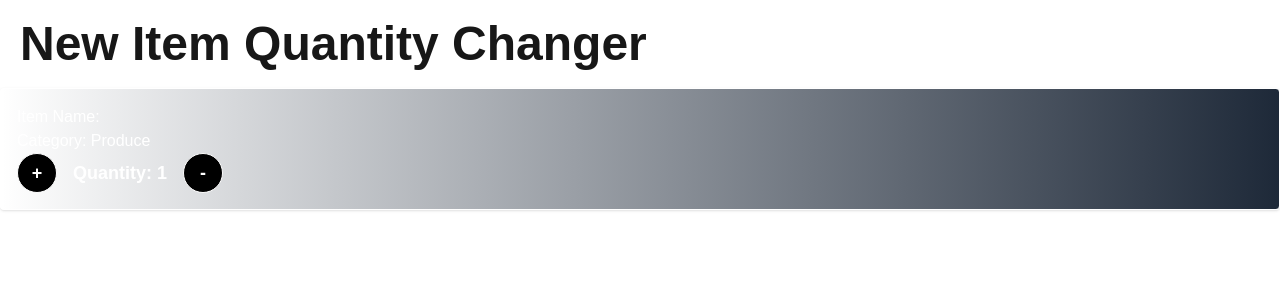
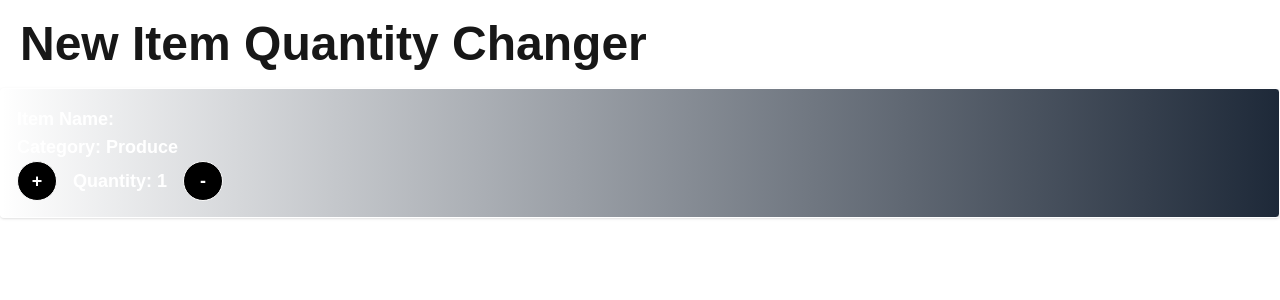
Before and after one commit to ConnorYasin/cprg306-assignments, a Next.js app: page /week-5 in a window 1280 px wide. Shown: the top 300 px of the page. Built offline with nearby package versions, Linux system fonts and the light colour scheme.

Commit message:
styling for itemname and category output

```diff
--- a/app/week-5/new-item.js
+++ b/app/week-5/new-item.js
@@ -20,8 +20,8 @@ const New_Item = ({quantity: initialQuantity, name:initialName, category:initial
 
     return (
         <div className="border p-4 mb-4 rounded shadow bg-gradient-to-r from-black-100 to-gray-800 capitalize text-white">
-            <p>Item Name: {name}</p>
-            <p>Category: {category}</p>
+            <p className="text-white text-lg font-bold">Item Name: {name}</p>
+            <p className="text-white text-lg font-bold">Category: {category}</p>
             <div className="flex items-center space-x-4">
                 <button
                     className="bg-black text-white w-10 h-10 rounded-full flex items-center justify-center text-lg font-bold border border-white"
```
